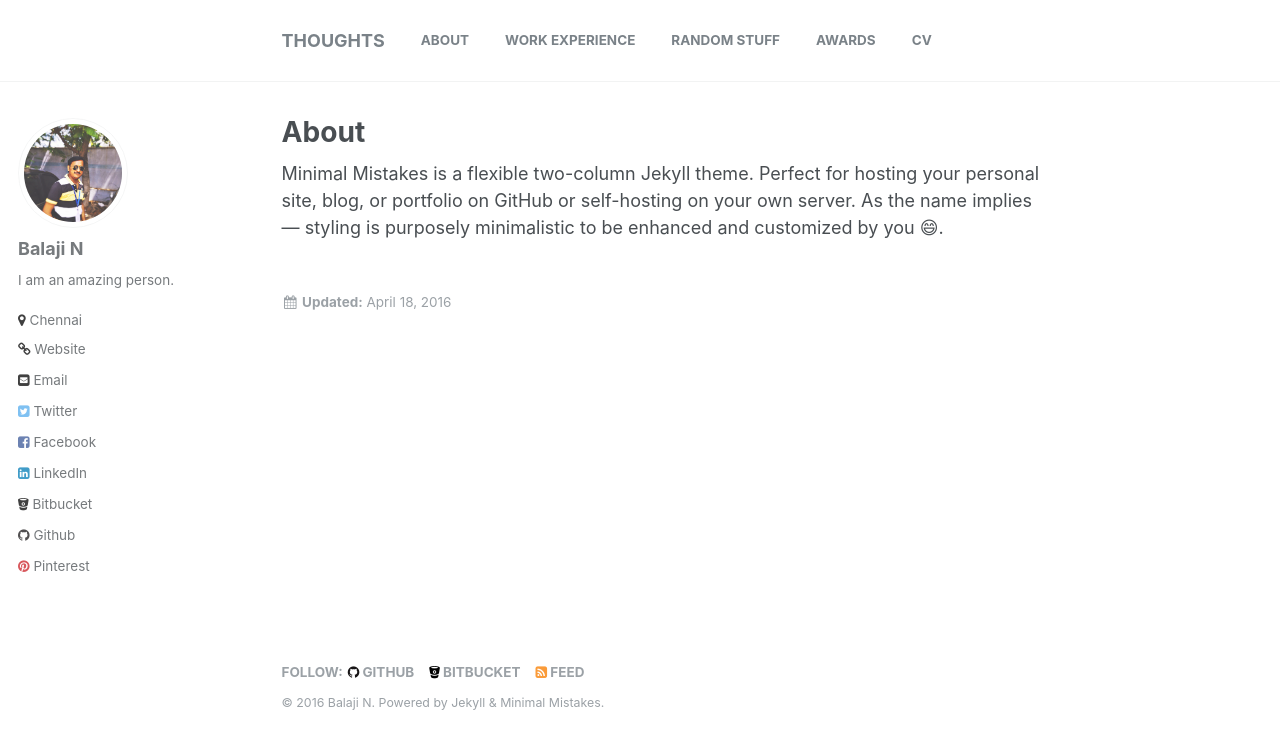
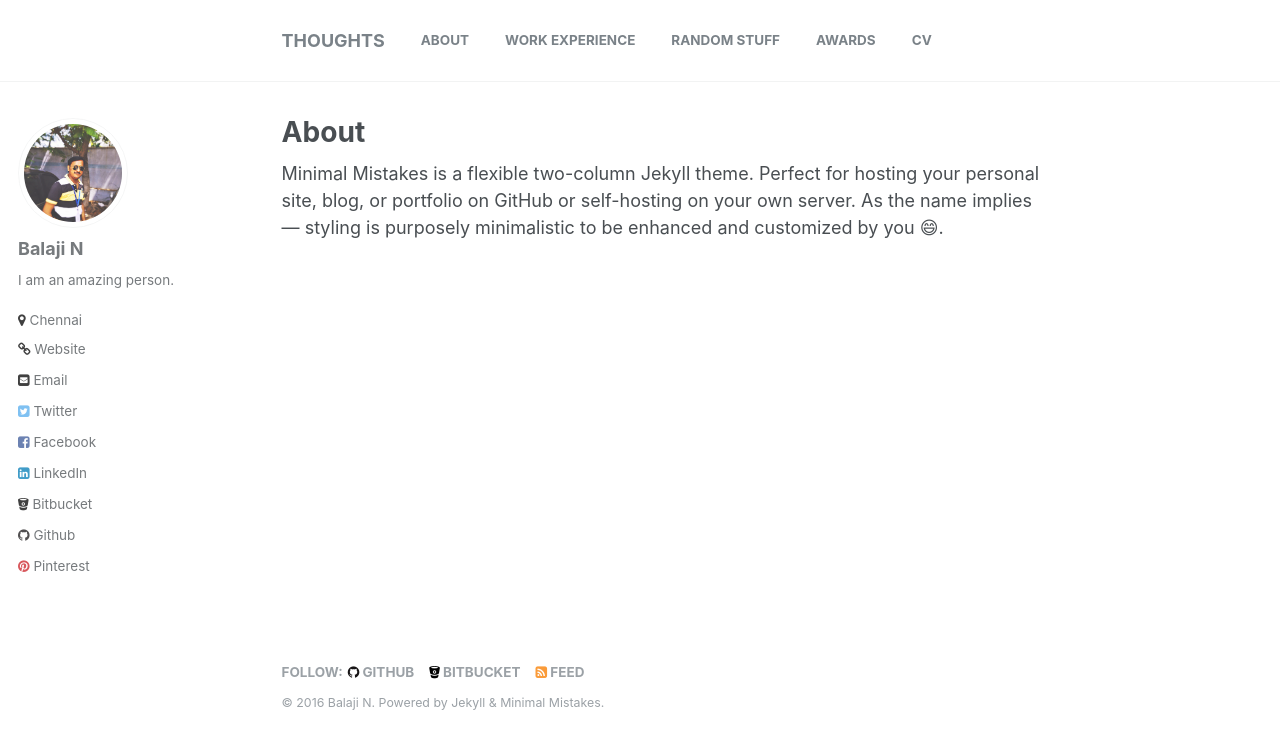
Before and after one commit to balajincse/balajincse.github.io, a Jekyll site: the page built from _pages/about.md, in a window 1280 px wide. Shown: the top 749 px of the page. Built offline with Jekyll 4.4.1, drawn with Linux system fonts in a browser that asks for light colours; emoji names are drawn with the system emoji font; some of the changed lines change nothing that is shown.

Commit message:
update about page

```diff
--- a/_pages/about.md
+++ b/_pages/about.md
@@ -12,7 +12,6 @@ layouts_gallery:
   - url: mm-layout-archive.png
     image_path: mm-layout-archive.png
     alt: "archive layout example"
-modified: 2016-04-18T16:39:37-04:00
 ---
 
 {% include base_path %}
```
